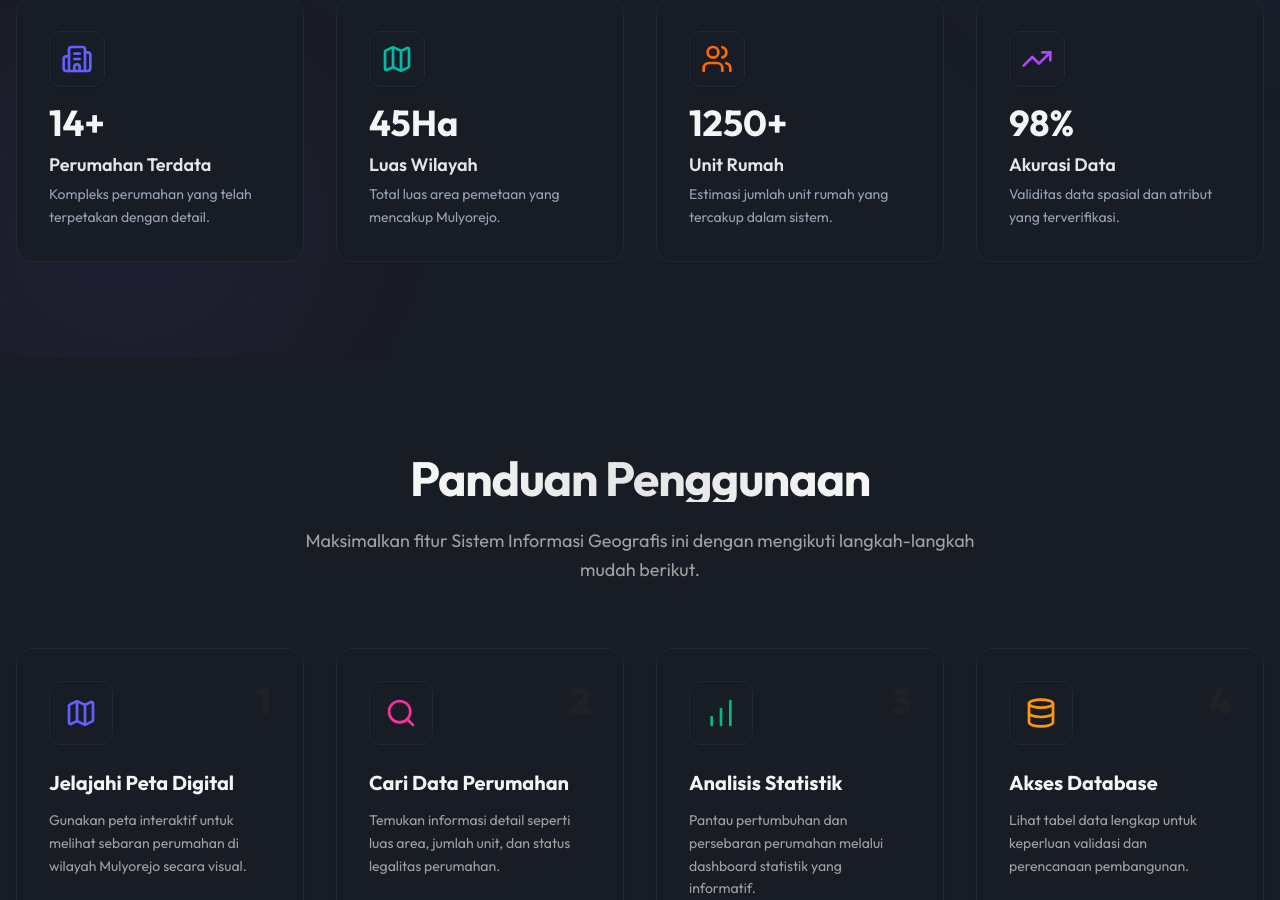
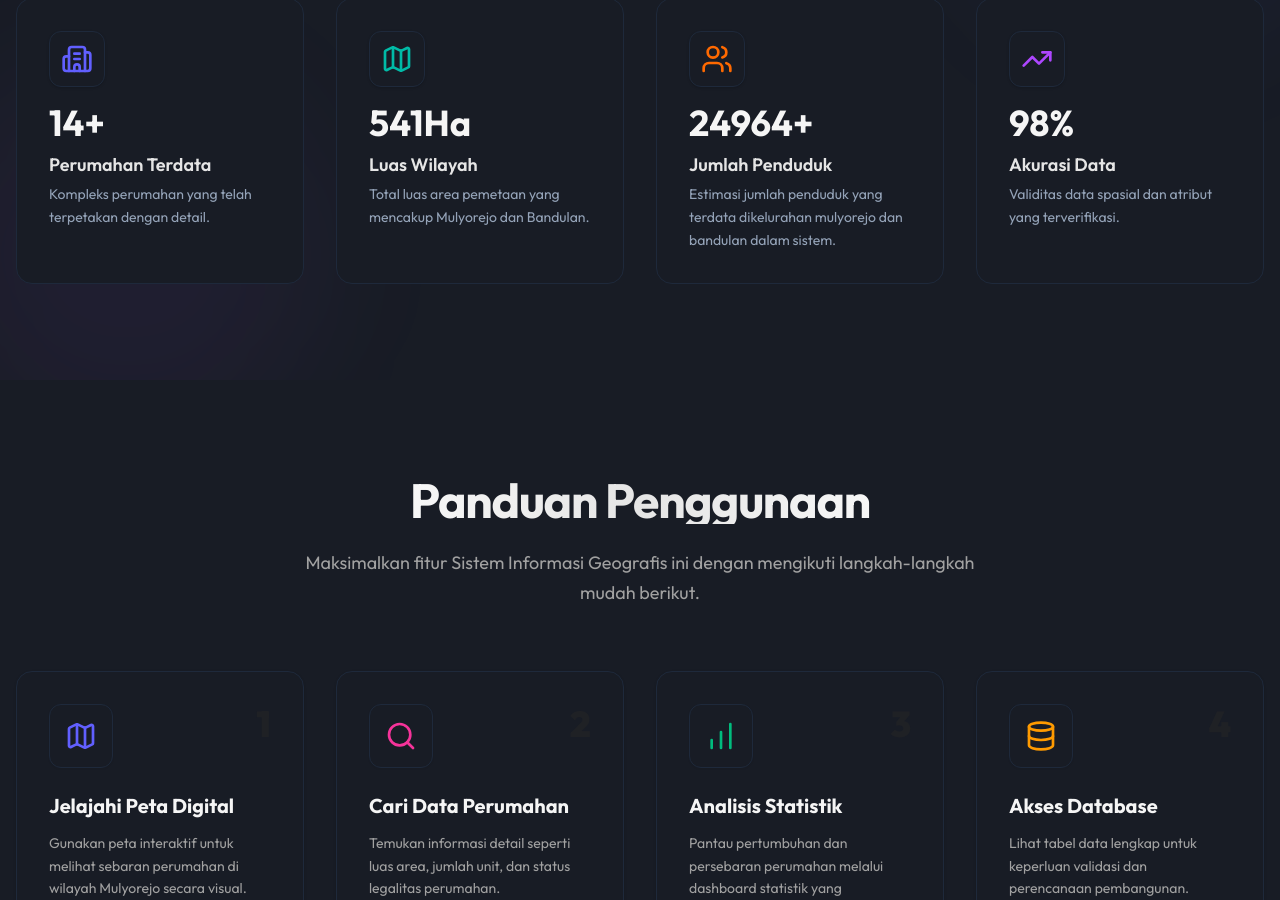
Before and after one commit to abimanyupewe/SIGC1_pemetaaan_perumahan, a React (Vite) app: page / in a window 1280 px wide. Shown: the part 1074-1974 px from the top of the page. Built offline with nearby package versions, Linux system fonts and the light colour scheme.

Commit message:
update stat

```diff
--- a/src/components/StatsSection.tsx
+++ b/src/components/StatsSection.tsx
@@ -12,17 +12,17 @@ const stats = [
     },
     {
         icon: <Map className="w-8 h-8 text-teal-500" />,
-        value: 45,
+        value: 541,
         suffix: "Ha",
         label: "Luas Wilayah",
-        description: "Total luas area pemetaan yang mencakup Mulyorejo.",
+        description: "Total luas area pemetaan yang mencakup Mulyorejo dan Bandulan.",
     },
     {
         icon: <Users className="w-8 h-8 text-orange-500" />,
-        value: 1250,
+        value: 24965,
         suffix: "+",
-        label: "Unit Rumah",
-        description: "Estimasi jumlah unit rumah yang tercakup dalam sistem.",
+        label: "Jumlah Penduduk",
+        description: "Estimasi jumlah penduduk yang terdata dikelurahan mulyorejo dan bandulan dalam sistem.",
     },
     {
         icon: <TrendingUp className="w-8 h-8 text-purple-500" />,
```
